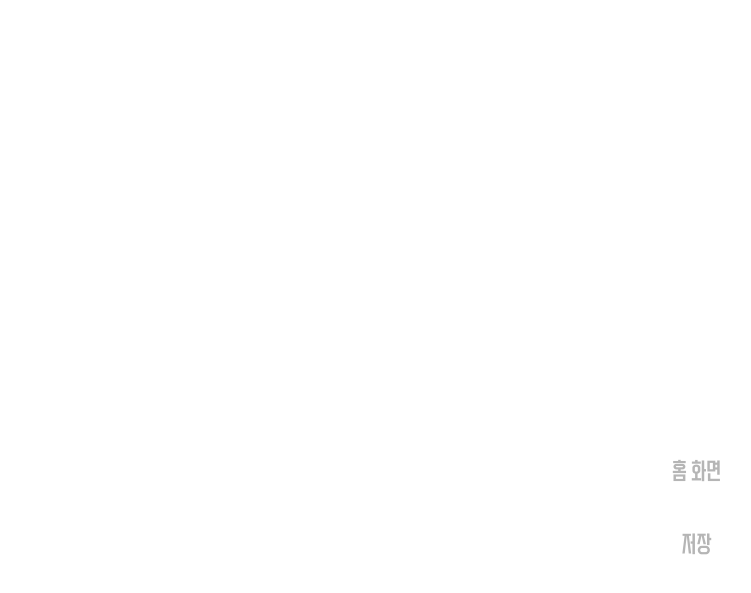
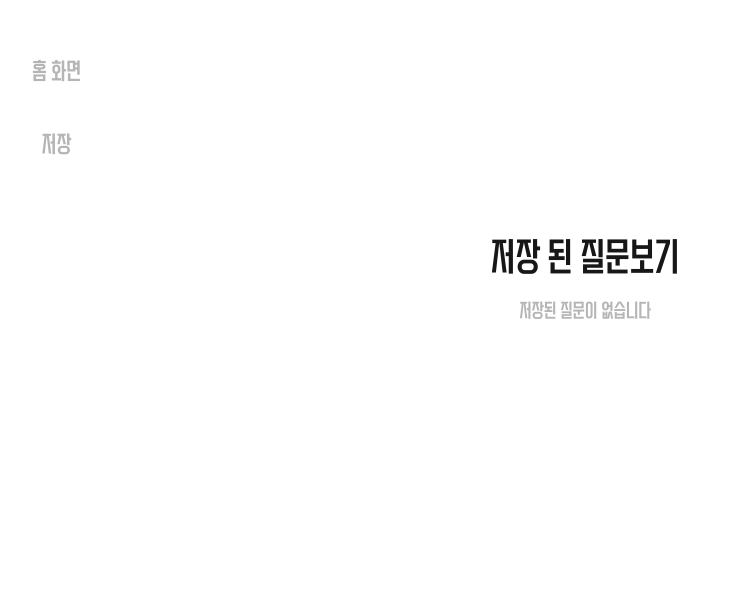
Before and after one commit to dpqlsn/fuda, a React (Vite) app in the folder fuda/: page /save in a window 1280 px wide. Shown: the part 121-714 px from the top of the page, without its empty margins (55-806 px from the left). Built offline with nearby package versions, Linux system fonts and the light colour scheme.

Commit message:
feat (#10) :: 저장된 화면 간단구현

```diff
--- a/fuda/src/page/save.tsx
+++ b/fuda/src/page/save.tsx
@@ -1,6 +1,7 @@
 import styled from '@emotion/styled';
 import '../App.css';
 import Bar from '../components/navbar';
+import { useState } from 'react';
 
 const Container = styled.div`
     position: fixed;
@@ -14,10 +15,29 @@ const Container = styled.div`
     background-color: white;
 `;
 
-export default function Save(){
-    return(
-        <Container>
+const Title = styled.div`
+    font-size: 40px;
+    color: #161716;
+    margin-bottom: 20px;
+`;
+
+const Message = styled.div`
+    font-size: 20px;
+    color: #B5B5B5;
+`;
+
+export default function Save() {
+    const [savedQuestions] = useState<string[]>([]);
+
+    return (
+        <>
             <Bar />
-        </Container>
+            <Container>
+                <Title>저장 된 질문보기</Title>
+                {savedQuestions.length === 0 && (
+                    <Message>저장된 질문이 없습니다</Message>
+                )}
+            </Container>
+        </>
     );
 }
```
